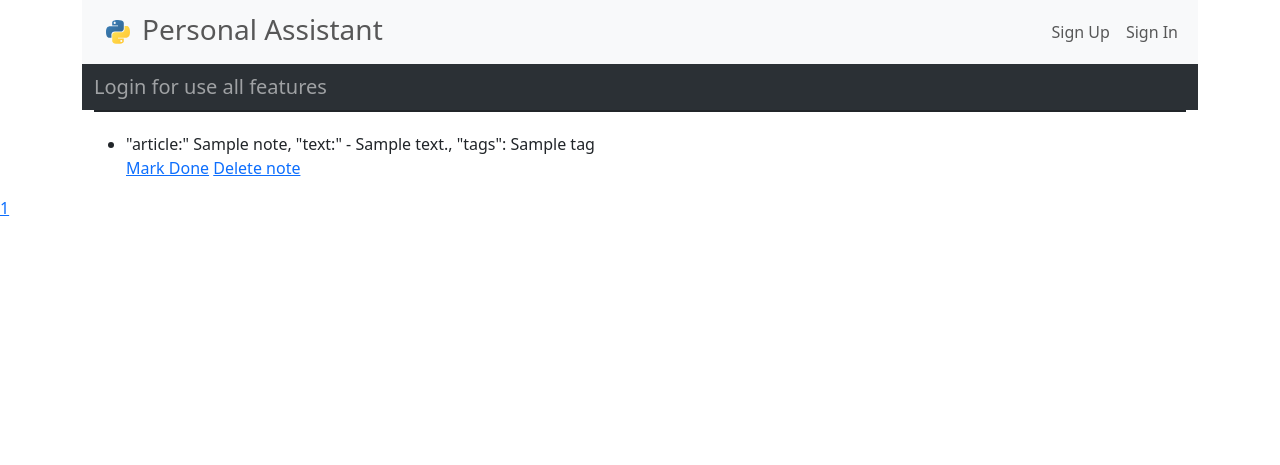
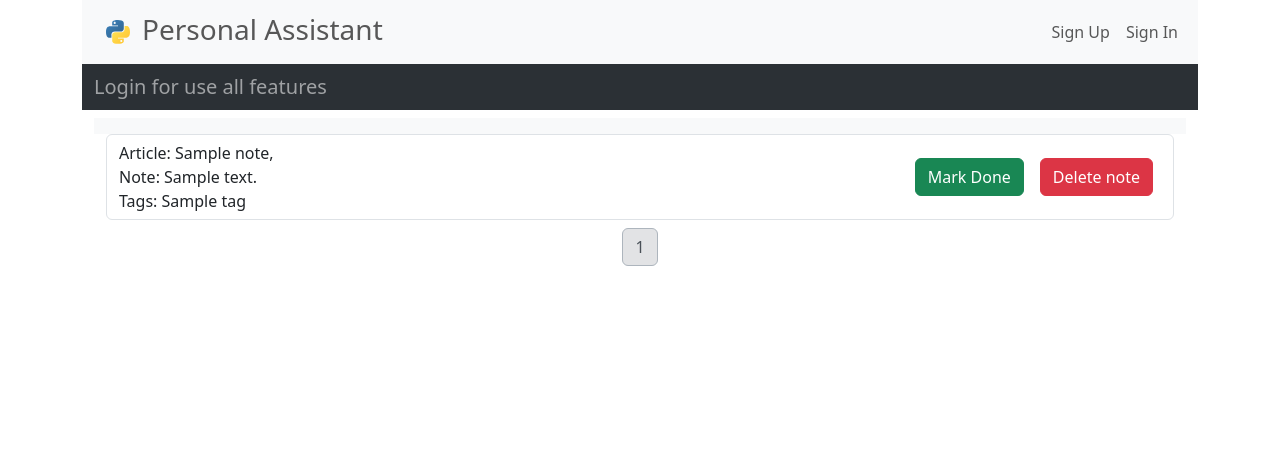
Before and after one commit to PIRomanCod/Web_Team_Project, a Django app: template personal_assistant/noteapp/templates/noteapp/index.html in a window 1280 px wide. Shown: the top 465 px of the page. Run offline with Django 3.2, Linux system fonts and the light colour scheme; the template is opened without the code that fills it: most values are stand-ins (such as "Sample title", 1, 10 or a date in 2020).

Commit message:
frontend note/index fix

```diff
--- a/personal_assistant/noteapp/templates/noteapp/index.html
+++ b/personal_assistant/noteapp/templates/noteapp/index.html
@@ -3,81 +3,108 @@
 {% block content %}
 
 <main class="container">
-    <nav style="margin-bottom: 20px; border-bottom: 2px solid; padding-left: 30px">
+    <nav class="navbar-nav navbar-expand-lg bg-body-tertiary me-auto mt-2 mb-20 pl-30 pb-3">
         <!--Поведінка авторизованого та ні користувача-->
         {% if user.is_authenticated %}
-        <ul class="row row-cols-lg-auto g-3 align-items-center">
-            <div class="col-12">
-                <li><a href="{% url 'noteapp:note' %}" role="button">Add note</a></li>
-            </div>
-            <div class="col-12">
-                <li><a href="{% url 'noteapp:tag' %}" role="button">Add tag</a></li>
-            </div>
-            <div class="col-12">
-                <li><a href="{% url 'noteapp:search' %}" role="button">Search</a></li>
-            </div>
-            <div class="col-12">
+        <div class="collapse navbar-collapse border">
+                <div class="container-fluid d-flex align-items-center">
+                <ul class="navbar-nav me-auto bg-body-tertiary">
+                    <li class="nav-item my-2 mx-2"><a class="nav-link" href="{% url 'noteapp:note' %}" role="button">Add note</a></li>
+                    <li class="nav-item my-2 mx-2"><a class="nav-link" href="{% url 'noteapp:tag' %}" role="button">Add tag</a></li>
+                    <li class="nav-item my-2 mx-2"><a class="nav-link" href="{% url 'noteapp:search' %}" role="button">Search</a></li>
                     <li>
                         <!--Блок фільтраціії за тегом-->
-                    <form method="GET" action="">
-                        <label for="tag">Tag:</label><select name="tag" id="tag">
+                        <form class="form-control d-flex flex-row my-1" method="GET" action="">
+                            <label class="form-label mt-1" for="tag">Tag:</label>
+                            <select class="form-select mx-3"  name="tag" id="tag">
                                 <option value="">All</option>
                                     {% for tag in tags %}
-                        <option value="{{ tag.name }}" {% if tag.name == tag %} selected {% endif %}>{{ tag.name }}</option>
+                                    <option value="{{ tag.name }}" {% if tag.name == tag %} selected {% endif %}>{{ tag.name }}
+                                </option>
                                 {% endfor %}
-                        </select><input type="submit" value="Filter">
+                            </select>
+                            <input class="btn btn-secondary mx-3" type="submit" value="Filter">
                         </form>
                     </li>
+                </ul>
             </div>
-
-
-        </ul>
+        </div>
         {% endif %}
     </nav>
 
     {% for note in page_obj %}
-    <ul>
+    <div class="container">
         <!--Блок виводу нотаток-->
-        <li class="nav-item">
+        <div class="form-control d-flex flex-row">
             {%if not note.done%}
-            <a class="nav-link" href="{% url 'noteapp:detail' note.id %}">"article:" {{note.name}},
-                "text:" - {{note.description}}, "tags": {{ note.tags|tags }}</a>
-            <a href="{% url 'noteapp:set_done' note.id %}" role="button" class="secondary">Mark Done</a>
-            <a href="{% url 'noteapp:delete' note.id %}" role="button" class="secondary">Delete note</a>
+            <div class="flex-fill">
+                <a class="nav-link" href="{% url 'noteapp:detail' note.id %}">Article: {{note.name}},</a>
+                <a class="nav-link" href="{% url 'noteapp:detail' note.id %}">Note: {{note.description}}</a>
+                <a class="nav-link" href="{% url 'noteapp:detail' note.id %}">Tags: {{ note.tags|tags }}</a>
+            </div>
+            <div class="d-flex align-items-center">
+                <a class="btn btn-success mx-2" href="{% url 'noteapp:set_done' note.id %}" role="button">Mark Done</a>
+                <a class="btn btn-danger mx-2" href="{% url 'noteapp:delete' note.id %}" role="button" >Delete note</a>
+            </div>
             {% else %}
-
+            <div class="flex-fill">
                 <a class="nav-link" href="{% url 'noteapp:detail' note.id %}">"article:"<s>{{note.name}}</s></a>
-            <a href="{% url 'noteapp:set_active' note.id %}" role="button" class="secondary">Mark Active</a>
-            <a href="{% url 'noteapp:delete' note.id %}" role="button" class="contrast">Delete note</a>
+            </div>
+            <div class="d-flex align-items-center">
+                <a class="btn btn-warning align-items-center" href="{% url 'noteapp:set_active' note.id %}" role="button">Mark Active</a>
+                <a class="btn btn-danger mx-2" href="{% url 'noteapp:delete' note.id %}" role="button">Delete note</a>
+            </div>
             {% endif %}
-        </li>
-    </ul>
+        </div>
+    </div>
     {% endfor %}
     </div>
 
 
 </main>
 <!--Блок навігації по пагінації-->
-<div class="pagination">
-       <span class="step-links">
+<nav class="nav justify-content-center mt-2" >
+    <ul class="pagination">
         {% if page_obj.has_previous %}
-        <a href="?page=1">First</a>
-        <a href="?page={{ page_obj.previous_page_number }}">Previous</a>
+        <li class="page-item">
+            <a class="page-link text-dark-emphasis border border-dark-subtle rounded-left-3" href="?page=1">First</a>
+        </li>
+        <li class="page-item">
+            <a class="page-link text-dark-emphasis border border-dark-subtle rounded-left-3" href="?page={{ page_obj.previous_page_number }}">
+                Previous
+            </a>
+        </li>
         {% endif %}
 
         {% for num in page_obj.paginator.page_range %}
-        {% if quotes.number == num %}
-            <strong>{{ num }}</strong>
+            {% if page_obj.number == num %}
+                <li class="page-item active" aria-current="page">
+                <span class="page-link text-dark-emphasis bg-secondary-subtle border border-dark-subtle rounded-left-3">
+                    {{ num }}
+                </span>
+                </li>
             {% else %}
-            <a href="?page={{ num }}">{{ num }}</a>
+                <li class="page-item">
+                    <a class="page-link text-dark-emphasis border border-dark-subtle rounded-left-3" href="?page={{ num }}">
+                        {{ num }}
+                    </a>
+                </li>
             {% endif %}
         {% endfor %}
 
         {% if page_obj.has_next %}
-        <a href="?page={{ page_obj.next_page_number }}">Next</a>
-        <a href="?page={{ page_obj.paginator.num_pages }}">Last</a>
-            </span>
+            <li class="page-item">
+                <a class="page-link text-dark-emphasis border border-dark-subtle rounded-left-3" href="?page={{ page_obj.next_page_number }}">
+                    Next
+                </a>
+            </li>
+            <li class="page-item">
+                <a class="page-link text-dark-emphasis border border-dark-subtle rounded-left-3" href="?page={{ page_obj.paginator.num_pages }}">
+                    Last
+                </a>
+            </li>
         {% endif %}
-</div>
+    </ul>
+</nav>
 
 {% endblock %}
--- a/personal_assistant/storageapp/templates/storageapp/base_files.html
+++ b/personal_assistant/storageapp/templates/storageapp/base_files.html
@@ -2,7 +2,7 @@
 
 {% block content %}
 <a href="{% url 'storageapp:upload_file' %}">Upload File</a>
-<!--<a href="{% url 'storageapp:create_tables' %}">Create Tables</a>-->
+<a href="{% url 'storageapp:create_tables' %}">Create Tables</a>
 {% block in_files %}
 {% endblock %}
 
```
Lines whose indentation alone changed are shown as unchanged.
